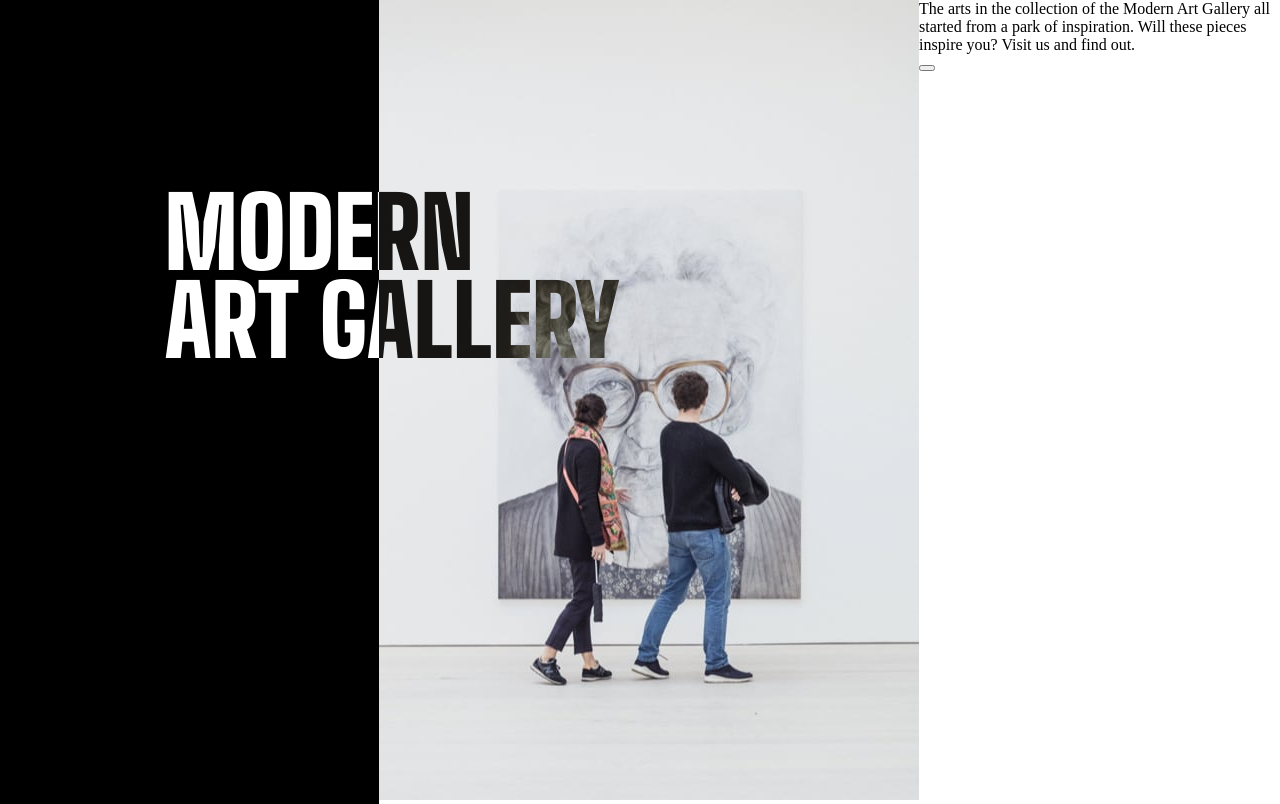
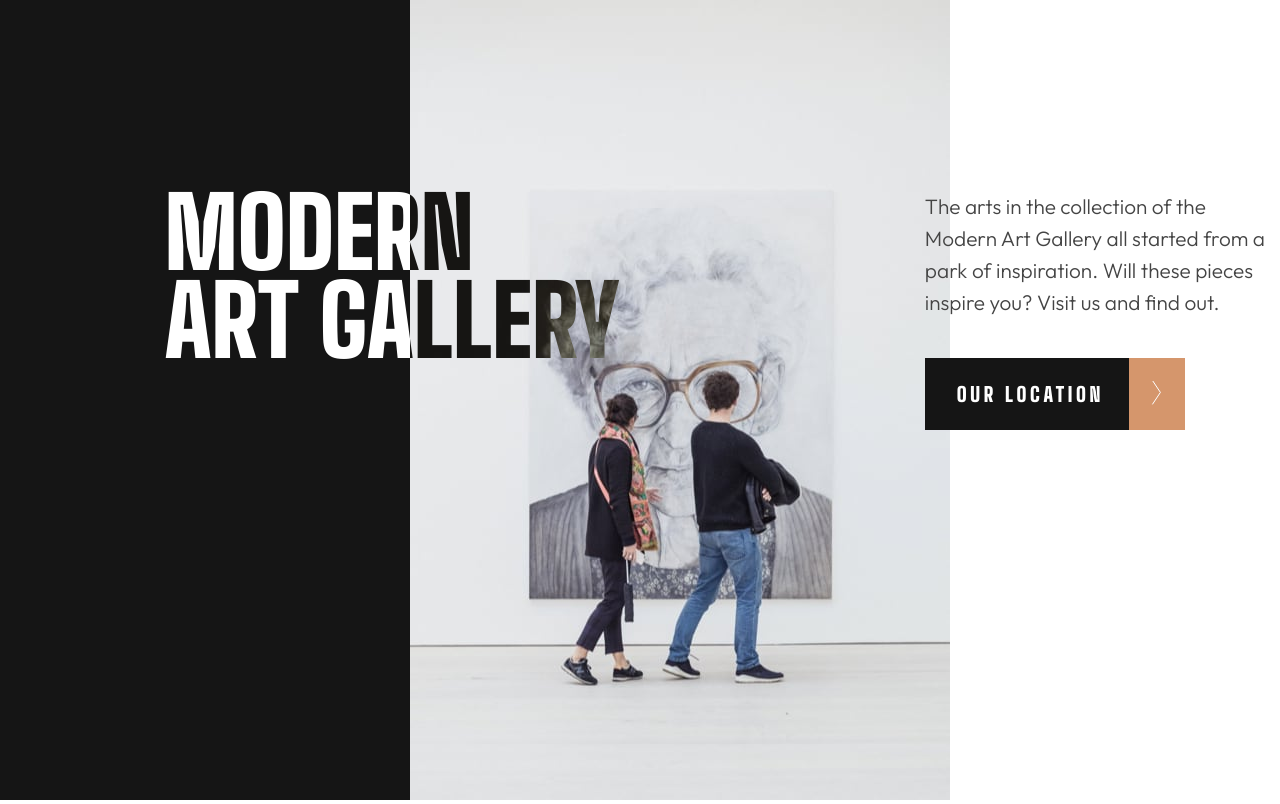
Before and after one commit to ValeriyaS-code/art-gallery, a plain HTML site: page index.html in a window 1280 px wide. Drawn offline with Linux system fonts and the light colour scheme.

Commit message:
first section styling completed

```diff
--- a/assets/style.css
+++ b/assets/style.css
@@ -10,8 +10,8 @@
 }
 
 .black-square-div {
-    background-color: black;
-    width: 35%;
+    background-color: #151515;
+    width: 32%;
 }
 
 .black-square-div h1 {
@@ -28,10 +28,60 @@
 }
 
 .section-1 img{
-    color: black;
+    color: #151515;
     mix-blend-mode: difference;
+    z-index: -1;
+    display: block;
 }
 
 .paragraph-div {
-    width: 33.33%;
+    position: absolute;
+    padding-top: 11.9rem;
+    padding-left: 57.8rem;
 }
+
+.paragraph-div p {
+    width: 350px;
+    color: #444444;
+    font-family: 'Outfit';
+    font-style: normal;
+    font-weight: 300;
+    font-size: 1.3rem;
+    line-height: 2rem;
+}
+
+.paragraph-div .location-link {
+    margin-top: 2.5rem;
+    width: 260px;
+    height: 72px;
+    background-color: #151515;
+    color: white;
+    display: flex;
+    align-items: center;
+    justify-content: space-between;
+    letter-spacing: 3.64px;
+    margin-bottom: 120px;
+    padding-left: 32px;
+    transition: background-color 500ms ease-out;
+    text-decoration: none;
+    text-transform: uppercase;
+    font-family: 'Big Shoulders Display';
+    font-weight: 800;
+    font-size: 20px;
+    line-height: 24px;
+}
+.paragraph-div .location-link:hover {
+    background-color: #D5966C;
+}
+
+.location-link svg {
+    background-color: #D5966C;
+    height: 72px;
+    width: 56px;
+    transition: background-color 500ms ease-out;
+    padding: 1.4rem;
+}
+
+.location-link svg:hover {
+    background-color: #151515;
+}
--- a/index.html
+++ b/index.html
@@ -20,7 +20,7 @@
         </div>
             <div class="paragraph-div">
             <p>The arts in the collection of the Modern Art Gallery all started from a park of inspiration. Will these pieces inspire you? Visit us and find out.</p>
-            <button></button>
+            <a href="location.html" class="location-link">our location <svg width="10" height="24" xmlns="http://www.w3.org/2000/svg"><path stroke="#FFF" fill="none" d="m1 0 8 12-8 12"/></svg></a>
         </div>
     </div>
 </body>
```
Also changed, not shown: 3 other files.
